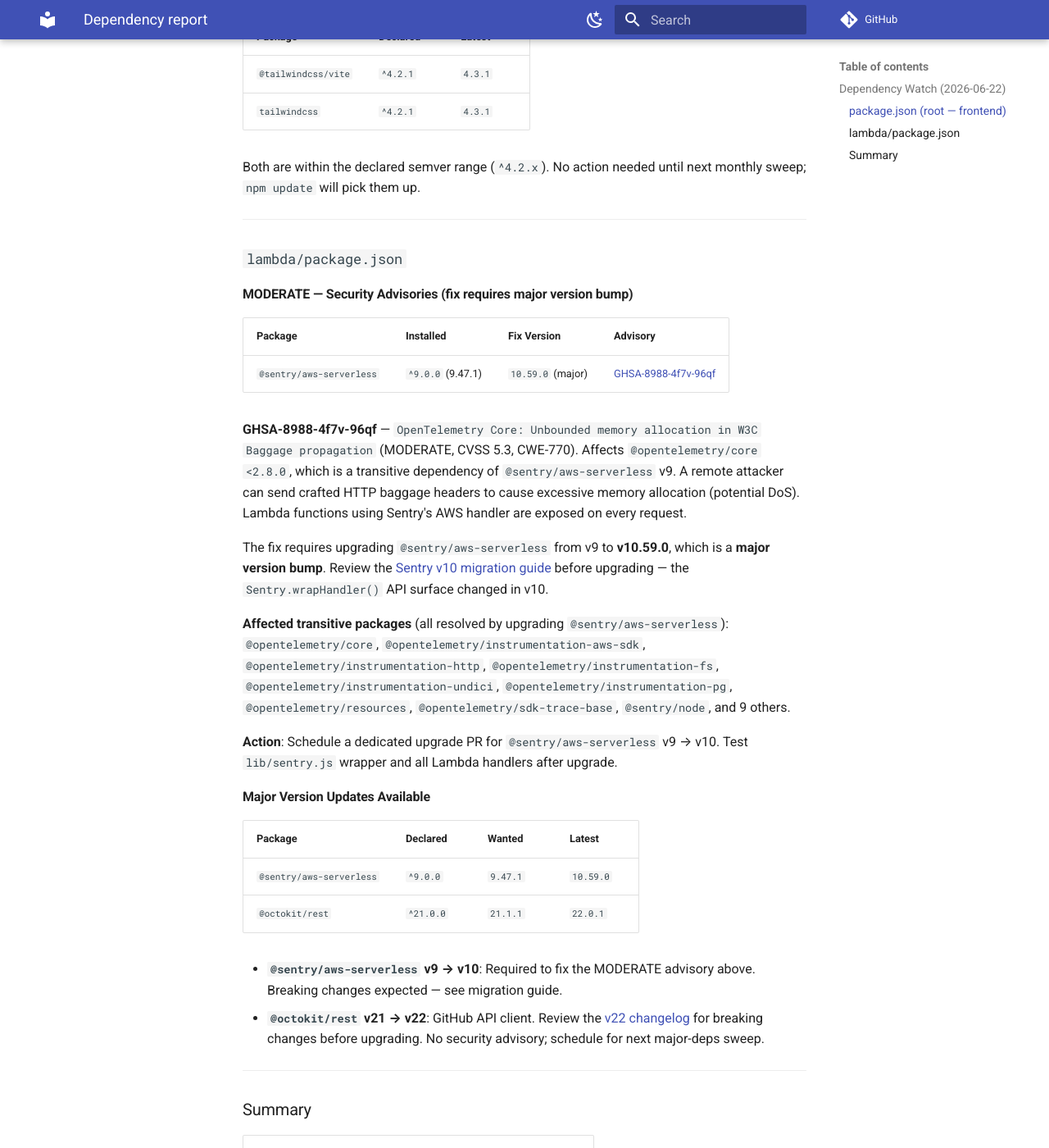
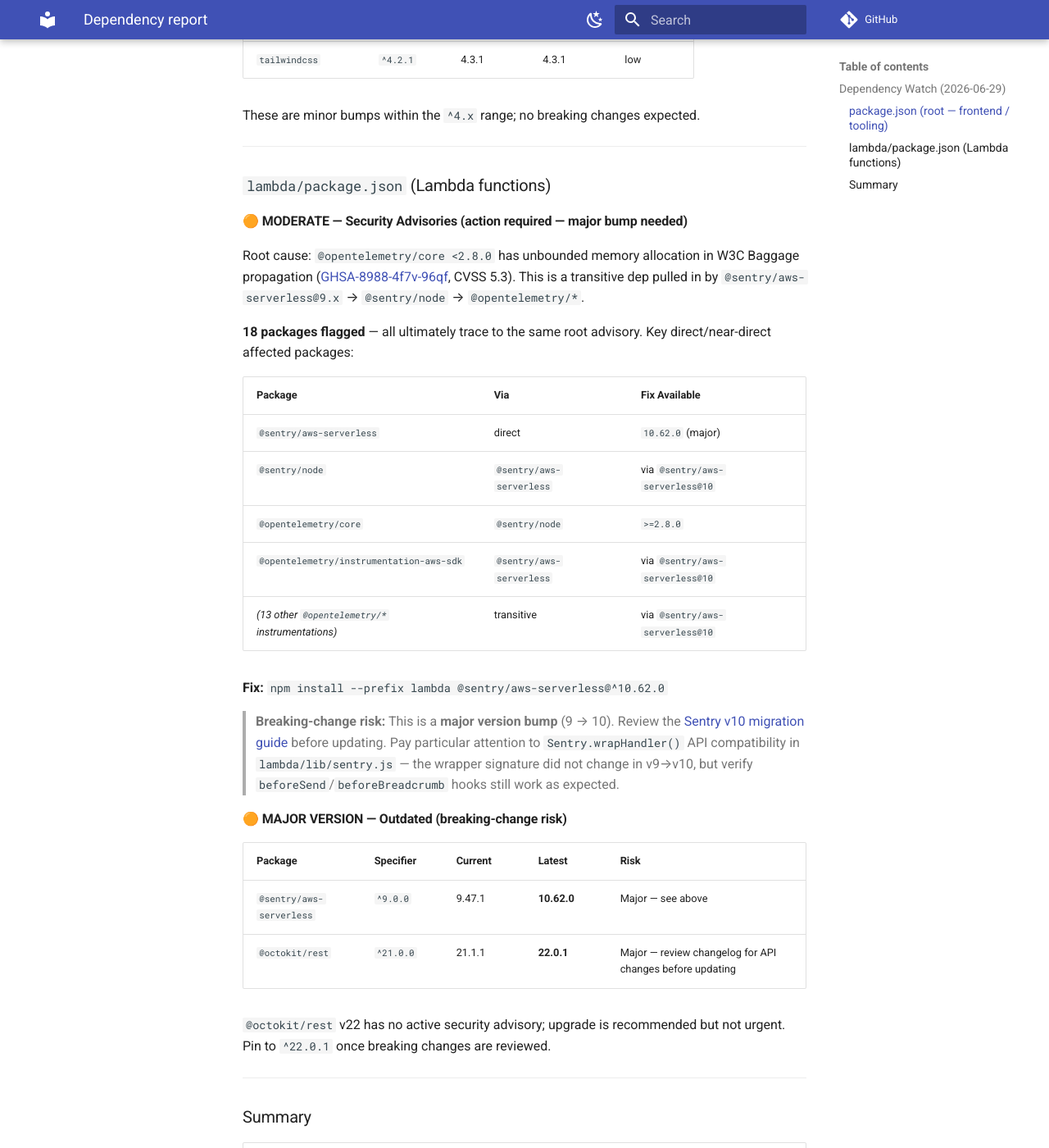
Before and after one commit to jaetill/meal-planner, an MkDocs documentation site: the page built from docs/dependency-report.md, in a window 1280 px wide and 1400 px high, scrolled down 1104 px. Shown: the whole window at 82% size. Built offline with MkDocs 1.6.1 and Material for MkDocs 9.7.7, drawn with Linux system fonts in a browser that asks for light colours; comment, search, counter and statistics services are not loaded; some of the changed text lies outside the part shown.

Commit message:
dep-watch: weekly report 2026-06-29

```diff
--- a/docs/dependency-report.md
+++ b/docs/dependency-report.md
@@ -1,81 +1,78 @@
-## Dependency Watch (2026-06-22)
+## Dependency Watch (2026-06-29)
 
 ---
 
-### `package.json` (root — frontend)
+### `package.json` (root — frontend / tooling)
 
-#### HIGH — Security Advisories
+#### 🔴 HIGH — Security Advisories (action required)
 
-| Package | Installed | Fix Version | Advisory |
-|---------|-----------|-------------|----------|
-| `vite` | `^8.0.0` (8.0.x) | ≥ 8.0.16 | [GHSA-fx2h-pf6j-xcff](https://github.com/advisories/GHSA-fx2h-pf6j-xcff) |
+| Package | Installed | Advisory | GHSA | Severity |
+|---------|-----------|----------|------|----------|
+| `vite` | 8.0.x | `server.fs.deny` bypass on Windows alternate paths | [GHSA-fx2h-pf6j-xcff](https://github.com/advisories/GHSA-fx2h-pf6j-xcff) | **HIGH** |
+| `vite` | 8.0.x | NTLMv2 hash disclosure via UNC path (launch-editor) | [GHSA-v6wh-96g9-6wx3](https://github.com/advisories/GHSA-v6wh-96g9-6wx3) | moderate (rolled up to HIGH) |
 
-**GHSA-fx2h-pf6j-xcff** — `vite: server.fs.deny bypass on Windows alternate paths` (HIGH, CWE-22/CWE-200). Affects vite 8.0.0–8.0.15. An attacker can read files outside the allowed directory via Windows alternate path forms. Fix available via `npm update vite`.
+Both advisories affect `vite >=8.0.0 <=8.0.15`. Fix is available: update to `>=8.0.16`.
 
-**GHSA-v6wh-96g9-6wx3** — `launch-editor: NTLMv2 hash disclosure via UNC path handling on Windows` (MODERATE, CWE-73/CWE-522). Bundled in the same vite fix.
+> **Note:** Both CVEs require a Windows host. This project deploys on Linux (Lambda) and the dev server is not exposed to the internet, so immediate production risk is low. Still flag for update because `npm audit` reports HIGH and CI may gate on it.
 
-> **Risk note**: Both advisories are Windows-only. This project runs on Linux (CI + Lambda). Direct production risk is low, but the dependency should still be updated to eliminate the advisory. `vite` is a devDependency used in the build pipeline only.
+**Recommended action:** `npm install vite@latest` (or pin `^8.0.16`).
 
-**Action**: `npm install vite@latest --save-dev` (or pin to `^8.0.16`).
+#### 🟡 LOW — Security Advisories
 
-#### LOW — Security Advisories
+| Package | Installed | Advisory | GHSA | Severity |
+|---------|-----------|----------|------|----------|
+| `esbuild` (transitive via vite) | 0.27.x–0.28.0 | Arbitrary file read on Windows dev server | [GHSA-g7r4-m6w7-qqqr](https://github.com/advisories/GHSA-g7r4-m6w7-qqqr) | low |
 
-| Package | Installed | Fix Version | Advisory |
-|---------|-----------|-------------|----------|
-| `esbuild` | (transitive, via vite) | Resolved by vite upgrade | [GHSA-g7r4-m6w7-qqqr](https://github.com/advisories/GHSA-g7r4-m6w7-qqqr) |
+Resolved automatically when vite is updated (vite ships esbuild as a bundled dep).
 
-**GHSA-g7r4-m6w7-qqqr** — `esbuild allows arbitrary file read when running the development server on Windows` (LOW, CVSS 2.5, CWE-22). Affects esbuild 0.27.3–0.28.0. Windows dev server only; resolved by updating vite.
+#### 🔵 Minor / Patch Outdated (batch sweep)
 
-#### Minor/Patch Updates (low priority — batch in monthly sweep)
+| Package | Specifier | Wanted | Latest | Priority |
+|---------|-----------|--------|--------|----------|
+| `@tailwindcss/vite` | `^4.2.1` | 4.3.1 | 4.3.1 | low |
+| `tailwindcss` | `^4.2.1` | 4.3.1 | 4.3.1 | low |
 
-| Package | Declared | Latest |
-|---------|----------|--------|
-| `@tailwindcss/vite` | `^4.2.1` | `4.3.1` |
-| `tailwindcss` | `^4.2.1` | `4.3.1` |
-
-Both are within the declared semver range (`^4.2.x`). No action needed until next monthly sweep; `npm update` will pick them up.
+These are minor bumps within the `^4.x` range; no breaking changes expected.
 
 ---
 
-### `lambda/package.json`
+### `lambda/package.json` (Lambda functions)
 
-#### MODERATE — Security Advisories (fix requires major version bump)
+#### 🟠 MODERATE — Security Advisories (action required — major bump needed)
 
-| Package | Installed | Fix Version | Advisory |
-|---------|-----------|-------------|----------|
-| `@sentry/aws-serverless` | `^9.0.0` (9.47.1) | `10.59.0` (major) | [GHSA-8988-4f7v-96qf](https://github.com/advisories/GHSA-8988-4f7v-96qf) |
+Root cause: `@opentelemetry/core <2.8.0` has unbounded memory allocation in W3C Baggage propagation ([GHSA-8988-4f7v-96qf](https://github.com/advisories/GHSA-8988-4f7v-96qf), CVSS 5.3). This is a transitive dep pulled in by `@sentry/aws-serverless@9.x` → `@sentry/node` → `@opentelemetry/*`.
 
-**GHSA-8988-4f7v-96qf** — `OpenTelemetry Core: Unbounded memory allocation in W3C Baggage propagation` (MODERATE, CVSS 5.3, CWE-770). Affects `@opentelemetry/core <2.8.0`, which is a transitive dependency of `@sentry/aws-serverless` v9. A remote attacker can send crafted HTTP baggage headers to cause excessive memory allocation (potential DoS). Lambda functions using Sentry's AWS handler are exposed on every request.
+**18 packages flagged** — all ultimately trace to the same root advisory. Key direct/near-direct affected packages:
 
-The fix requires upgrading `@sentry/aws-serverless` from v9 to **v10.59.0**, which is a **major version bump**. Review the [Sentry v10 migration guide](https://docs.sentry.io/platforms/javascript/migration/v9-to-v10/) before upgrading — the `Sentry.wrapHandler()` API surface changed in v10.
+| Package | Via | Fix Available |
+|---------|-----|---------------|
+| `@sentry/aws-serverless` | direct | `10.62.0` (major) |
+| `@sentry/node` | `@sentry/aws-serverless` | via `@sentry/aws-serverless@10` |
+| `@opentelemetry/core` | `@sentry/node` | `>=2.8.0` |
+| `@opentelemetry/instrumentation-aws-sdk` | `@sentry/aws-serverless` | via `@sentry/aws-serverless@10` |
+| *(13 other `@opentelemetry/*` instrumentations)* | transitive | via `@sentry/aws-serverless@10` |
 
-**Affected transitive packages** (all resolved by upgrading `@sentry/aws-serverless`):
-`@opentelemetry/core`, `@opentelemetry/instrumentation-aws-sdk`, `@opentelemetry/instrumentation-http`, `@opentelemetry/instrumentation-fs`, `@opentelemetry/instrumentation-undici`, `@opentelemetry/instrumentation-pg`, `@opentelemetry/resources`, `@opentelemetry/sdk-trace-base`, `@sentry/node`, and 9 others.
+**Fix:** `npm install --prefix lambda @sentry/aws-serverless@^10.62.0`
 
-**Action**: Schedule a dedicated upgrade PR for `@sentry/aws-serverless` v9 → v10. Test `lib/sentry.js` wrapper and all Lambda handlers after upgrade.
+> **Breaking-change risk:** This is a **major version bump** (9 → 10). Review the [Sentry v10 migration guide](https://docs.sentry.io/platforms/javascript/migration/v9-to-v10/) before updating. Pay particular attention to `Sentry.wrapHandler()` API compatibility in `lambda/lib/sentry.js` — the wrapper signature did not change in v9→v10, but verify `beforeSend`/`beforeBreadcrumb` hooks still work as expected.
 
-#### Major Version Updates Available
+#### 🟠 MAJOR VERSION — Outdated (breaking-change risk)
 
-| Package | Declared | Wanted | Latest |
-|---------|----------|--------|--------|
-| `@sentry/aws-serverless` | `^9.0.0` | `9.47.1` | `10.59.0` |
-| `@octokit/rest` | `^21.0.0` | `21.1.1` | `22.0.1` |
+| Package | Specifier | Current | Latest | Risk |
+|---------|-----------|---------|--------|------|
+| `@sentry/aws-serverless` | `^9.0.0` | 9.47.1 | **10.62.0** | Major — see above |
+| `@octokit/rest` | `^21.0.0` | 21.1.1 | **22.0.1** | Major — review changelog for API changes before updating |
 
-- **`@sentry/aws-serverless` v9 → v10**: Required to fix the MODERATE advisory above. Breaking changes expected — see migration guide.
-- **`@octokit/rest` v21 → v22**: GitHub API client. Review the [v22 changelog](https://github.com/octokit/rest.js/releases) for breaking changes before upgrading. No security advisory; schedule for next major-deps sweep.
+`@octokit/rest` v22 has no active security advisory; upgrade is recommended but not urgent. Pin to `^22.0.1` once breaking changes are reviewed.
 
 ---
 
 ### Summary
 
-| Severity | Count | Manifests |
-|----------|-------|-----------|
-| HIGH | 1 | root |
-| MODERATE | 18 (1 root cause) | lambda |
-| LOW | 1 | root |
-| Major version available | 2 | lambda |
-| Minor/patch update available | 2 | root |
-
-**Immediate actions (this sprint):**
-1. `npm install vite@latest --save-dev` in root — fixes HIGH + LOW advisories (Windows-only, low production risk but advisory should be cleared).
-2. Plan `@sentry/aws-serverless` v9 → v10 upgrade in `lambda/` — clears all 18 MODERATE advisories. Requires migration review; open a dedicated PR.
+| Severity | Count | Location | Action |
+|----------|-------|----------|--------|
+| HIGH | 2 advisories (1 package) | root `vite` (devDep) | Update `vite` → `>=8.0.16` |
+| MODERATE | 18 advisories (1 root cause) | lambda `@sentry/aws-serverless` | Update `@sentry/aws-serverless` → `^10.62.0` (major, test first) |
+| LOW | 1 advisory | root `esbuild` (transitive) | Resolved by vite update |
+| Major bump | 2 packages | lambda | `@sentry/aws-serverless`, `@octokit/rest` |
+| Minor/patch | 2 packages | root | `tailwindcss`, `@tailwindcss/vite` |
```
